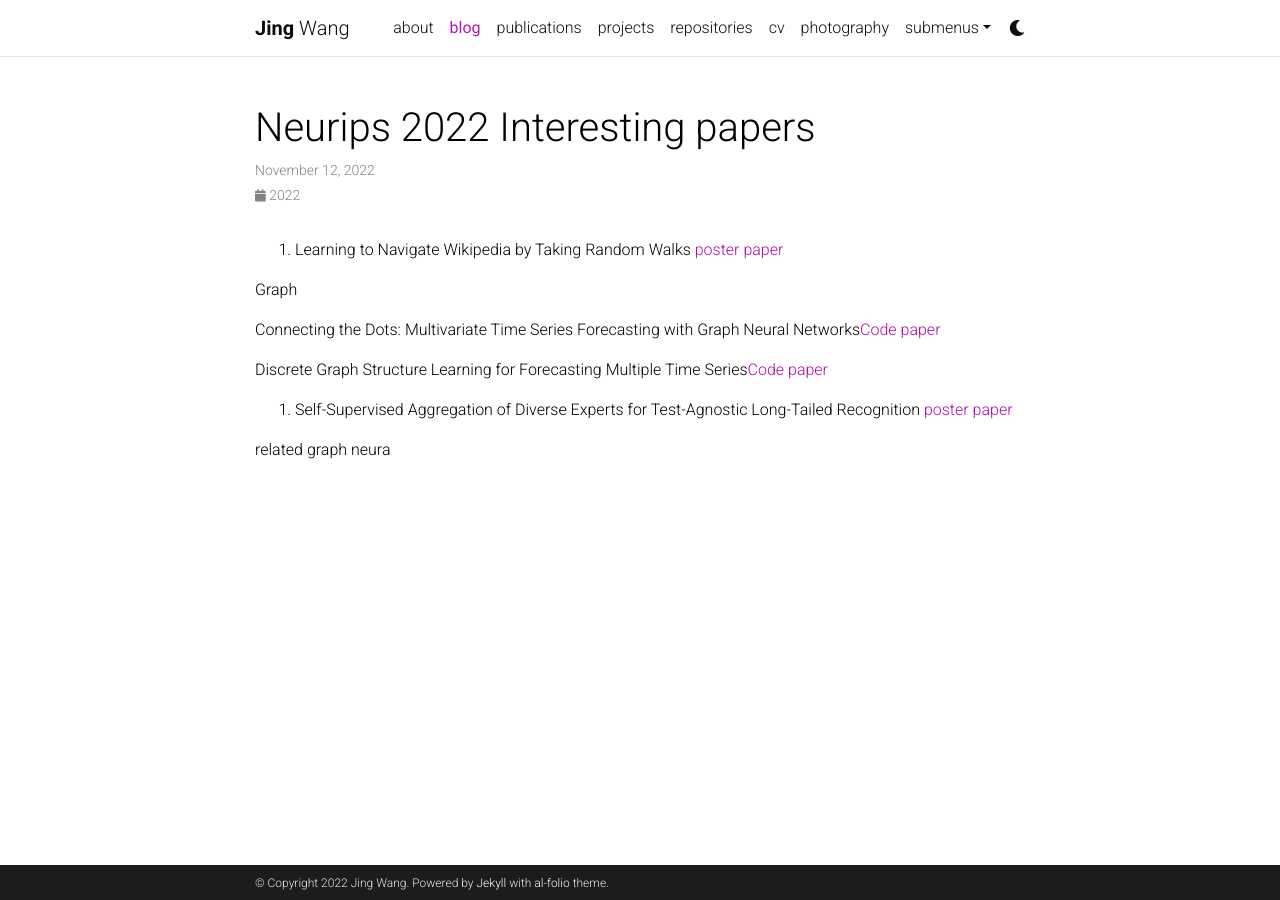
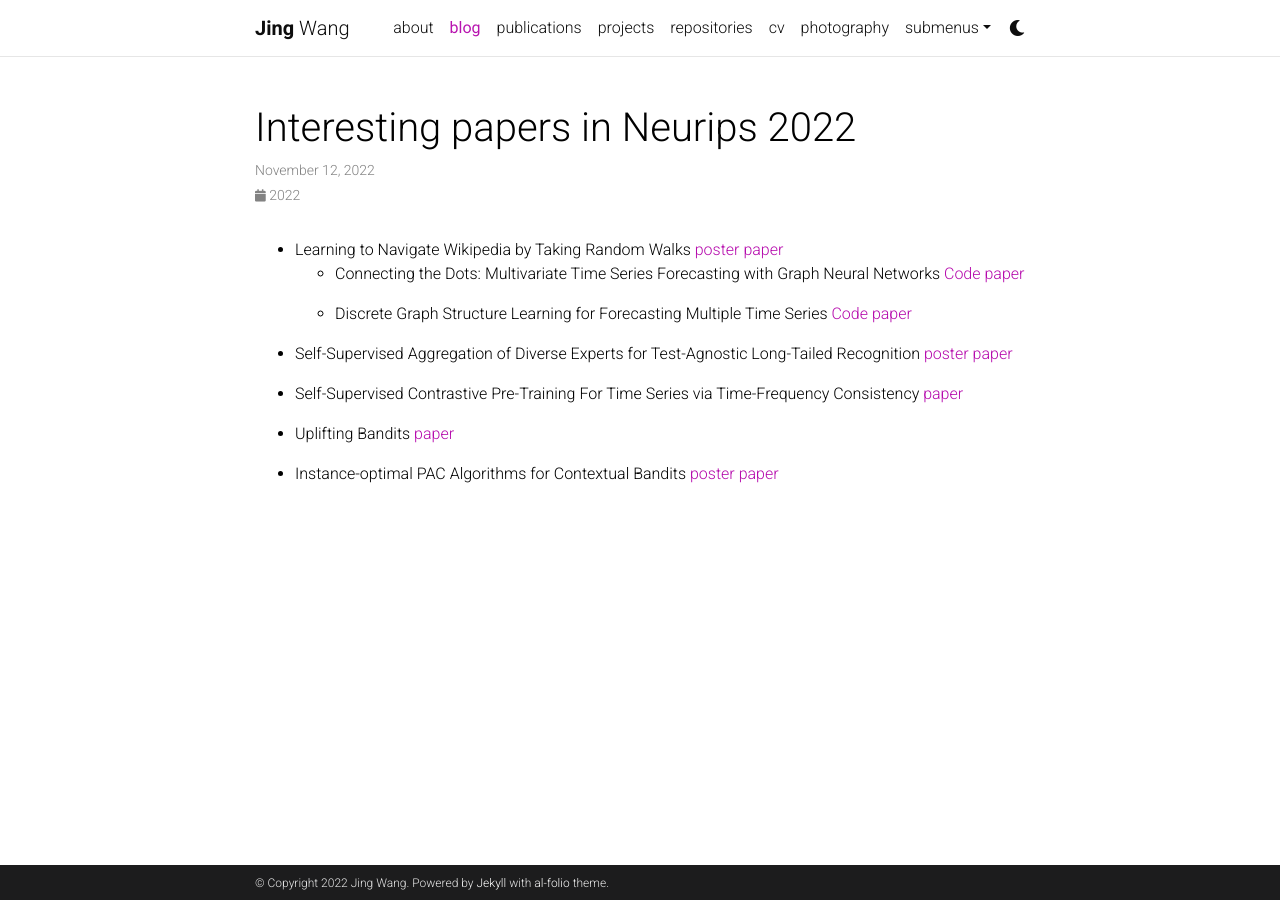
Before and after one commit to JingWang-RU/JingWang-RU.github.io, a Jekyll site: the page built from _posts/2022-12-8-neurips.md, in a window 1280 px wide. Built offline with Jekyll 4.4.1, drawn with Linux system fonts in a browser that asks for light colours; comment, search, counter and statistics services are not loaded; a style sheet for code colours, icons or effects is not loaded.

Commit message:
nuerips blog

```diff
--- a/_posts/2022-12-8-neurips.md
+++ b/_posts/2022-12-8-neurips.md
@@ -1,21 +1,21 @@
 ---
 layout: post
-title: Neurips 2022 Interesting papers
+title: Interesting papers in Neurips 2022
 date: 2022-11-12 11:22:00
 description:
 ---
 
 
 
-1. Learning to Navigate Wikipedia by Taking Random Walks <a href="https://nips.cc/media/PosterPDFs/NeurIPS%202022/53202.png?t=1668620595.2021506">poster</a> <a href="https://openreview.net/forum?id=wGF5mreJVN">paper</a>
+* Learning to Navigate Wikipedia by Taking Random Walks <a href="https://nips.cc/media/PosterPDFs/NeurIPS%202022/53202.png?t=1668620595.2021506">poster</a> <a href="https://openreview.net/forum?id=wGF5mreJVN">paper</a>
+  * Connecting the Dots: Multivariate Time Series Forecasting with Graph Neural Networks <a href="https://github.com/nnzhan/MTGNN">Code</a> <a href="https://dl.acm.org/doi/abs/10.1145/3394486.3403118">paper</a>
 
-Graph
+  * Discrete Graph Structure Learning for Forecasting Multiple Time Series <a href="https://github.com/chaoshangcs/GTS">Code</a> <a href="https://arxiv.org/abs/2101.06861">paper</a>
 
-Connecting the Dots: Multivariate Time Series Forecasting with Graph Neural Networks<a href="https://github.com/nnzhan/MTGNN">Code</a> <a href="https://dl.acm.org/doi/abs/10.1145/3394486.3403118">paper</a>
+* Self-Supervised Aggregation of Diverse Experts for Test-Agnostic Long-Tailed Recognition <a href="https://nips.cc/media/PosterPDFs/NeurIPS%202022/55388.png?t=1668222168.065988">poster</a> <a href="https://openreview.net/forum?id=m7CmxlpHTiu">paper</a>
 
-Discrete Graph Structure Learning for Forecasting Multiple Time Series<a href="https://github.com/chaoshangcs/GTS">Code</a> <a href="https://arxiv.org/abs/2101.06861">paper</a>
+* Self-Supervised Contrastive Pre-Training For Time Series via Time-Frequency Consistency <a href="https://openreview.net/forum?id=OJ4mMfGKLN">paper</a>
 
-2. Self-Supervised Aggregation of Diverse Experts for Test-Agnostic Long-Tailed Recognition <a href="https://nips.cc/media/PosterPDFs/NeurIPS%202022/55388.png?t=1668222168.065988">poster</a> <a href="https://openreview.net/forum?id=m7CmxlpHTiu">paper</a>
+* Uplifting Bandits <a href="https://openreview.net/forum?id=TIPyxNbzeB8">paper</a>
 
-
-related graph neura
+* Instance-optimal PAC Algorithms for Contextual Bandits <a href="https://neurips.cc/media/PosterPDFs/NeurIPS%202022/52901.png?t=1669512950.9225142">poster</a> <a href="https://openreview.net/forum?id=R1fj6401HJF">paper</a>
```
